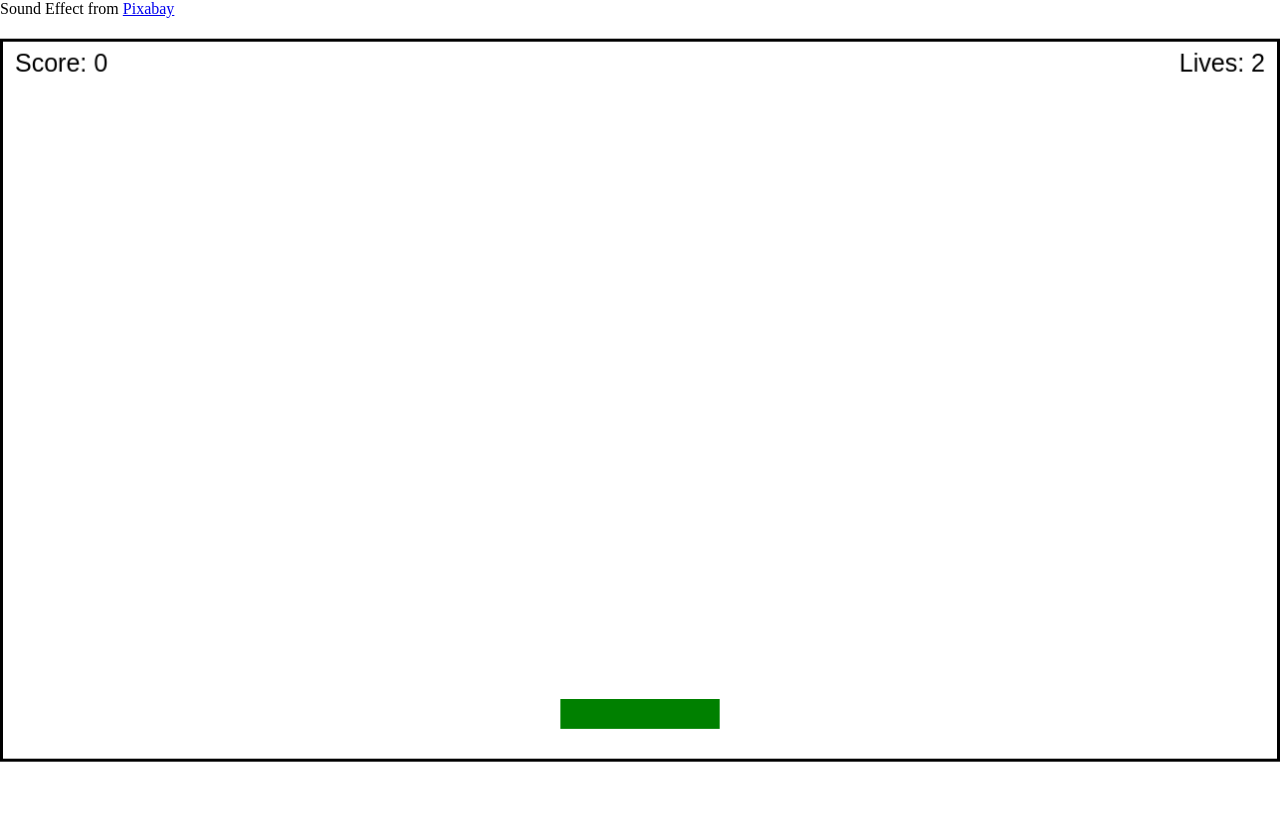
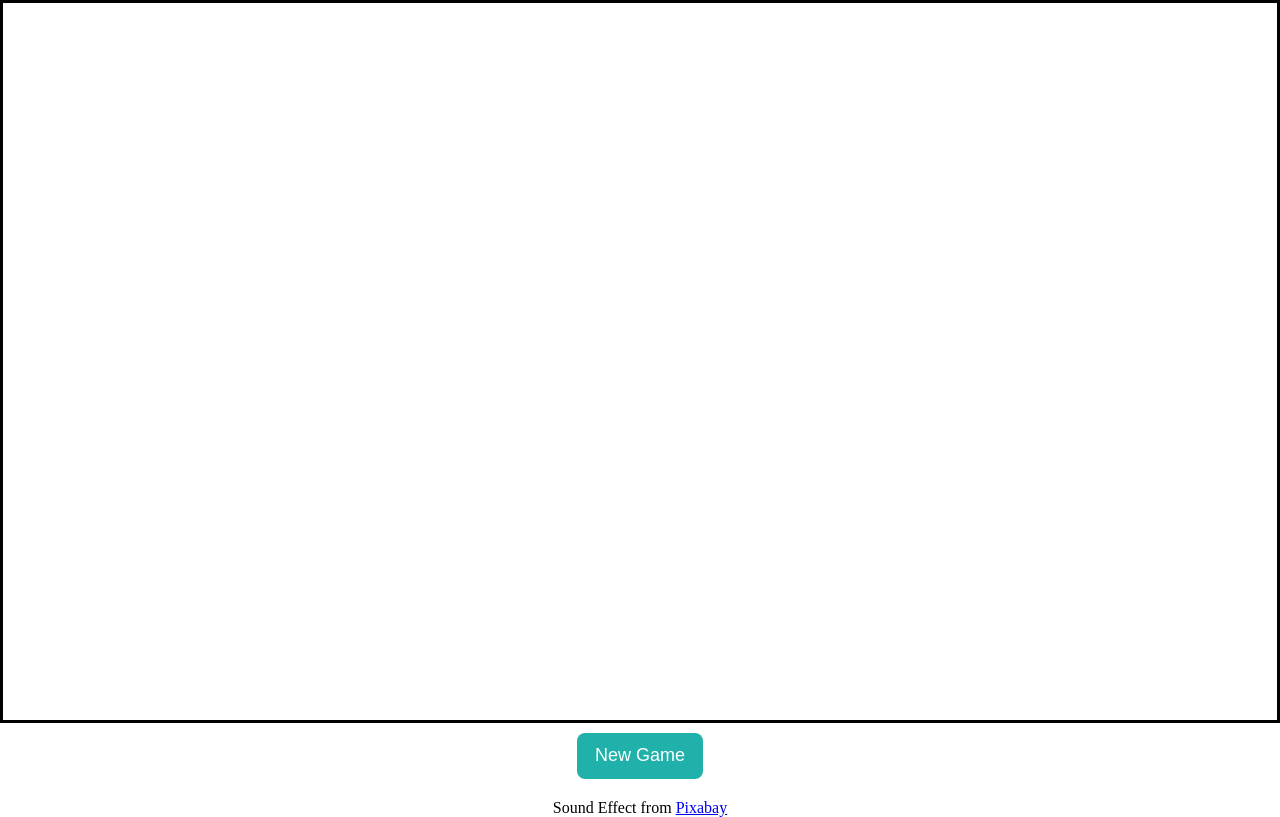
Before and after one commit to agoodson582/canvas-pong, a plain HTML site: page index.html in a window 1280 px wide. Drawn offline with Linux system fonts and the light colour scheme.

Commit message:
Added button for starting a new game

```diff
--- a/index.html
+++ b/index.html
@@ -10,13 +10,13 @@
 </head>
 <body>
     <canvas></canvas>
-
+    <button id="new-game">New Game</button>
 
     <!-- Image assets -->
     <img src="assets/ball.png" id="ball" class="game-asset">
 
     <!-- Temporary credits location -->
-    Sound Effect from <a target="_blank" href="https://pixabay.com/sound-effects/?utm_source=link-attribution&amp;utm_medium=referral&amp;utm_campaign=music&amp;utm_content=6409">Pixabay</a>
+    <p>Sound Effect from <a target="_blank" href="https://pixabay.com/sound-effects/?utm_source=link-attribution&amp;utm_medium=referral&amp;utm_campaign=music&amp;utm_content=6409">Pixabay</a></p>
 
     <script src="script.js"></script>
 </body>
--- a/script.js
+++ b/script.js
@@ -97,7 +97,8 @@ window.addEventListener('load', () => {
                     return
                 }
                 setTimeout(() => {respawn.play()}, 1000)
-                setTimeout(this.respawn.bind(this), 2000)
+                let timeoutID = setTimeout(this.respawn.bind(this), 2000)
+                timeoutIDs.push(timeoutID)
                 this.in = false
             }
         }
@@ -120,10 +121,11 @@ window.addEventListener('load', () => {
             this.position = {x: this.calcXPosition(), y: 10}
             this.speed = {x: 0, y: 0}
             this.in = true
-            setTimeout(() => {
+            let timeoutID = setTimeout(() => {
                 this.speed.x = this.originalSpeed.x * this.randomDirection()
                 this.speed.y = this.originalSpeed.y
             }, 1 * 1000);
+            timeoutIDs.push(timeoutID)
         }
     }
 
@@ -174,6 +176,7 @@ window.addEventListener('load', () => {
             context.font = `${this.fontSize}px ${this.fontFamily}`
 
             // Score
+            context.textAlign = 'left'
             context.fillText('Score: ' + this.game.score, 12, 30)
 
             // Lives
@@ -198,10 +201,13 @@ window.addEventListener('load', () => {
     class Game {
         constructor(size) {
             this.size = size
+            this.keyEvents = []
+        }
+
+        setup() {
             this.ball = new Ball(this, ballImg)
             this.paddle = new Paddle(this)
             this.inputListener = new InputListener(this)
-            this.keyEvents = []
             this.ui = new UI(this)
             this.score = 0
             this.over = false
@@ -230,7 +236,8 @@ window.addEventListener('load', () => {
         end(context) {
             this.draw(context)
             this.ui.drawGameOver(context)
-            setTimeout(() => {gameOver.play()}, 0.8 * 1000)
+            let timeoutID = setTimeout(() => {gameOver.play()}, 0.8 * 1000)
+            timeoutIDs.push(timeoutID)
         }
     }
 
@@ -244,11 +251,26 @@ window.addEventListener('load', () => {
             return
         }
         game.draw(cContext)
-        requestAnimationFrame(animate)
+        animateRequestID = requestAnimationFrame(animate)
     }
 
     function updatePosition(position, speed) {
         return {x: position.x + speed.x, y: position.y + speed.y}
+    }
+
+    function setupGame(context) {
+        if (animateRequestID)  cancelAnimationFrame(animateRequestID)
+        timeoutIDs.forEach(id => clearTimeout(id))
+        timeoutIDs = []
+
+        game.setup()
+        cContext.clearRect(0, 0, canvas.width, canvas.height)
+        game.draw(context)
+
+        let timeoutID = setTimeout(() => {
+            animate()
+        }, 3 * 1000);
+        timeoutIDs.push(timeoutID)
     }
 
     // Canvas setup
@@ -258,12 +280,10 @@ window.addEventListener('load', () => {
     canvas.width = 1280
     canvas.height = 720
 
-    // Game setup
     const game = new Game({x: canvas.width, y: canvas.height})
-    game.draw(cContext)
+    let timeoutIDs = []
+    let animateRequestID
     let lastTime = 0
 
-    setTimeout(() => {
-        animate()
-    }, 3 * 1000);
+    document.getElementById('new-game').addEventListener('click', () => setupGame(cContext))
 })
--- a/style.css
+++ b/style.css
@@ -4,15 +4,38 @@
     box-sizing: border-box;
 }
 
+body {
+    display: flex;
+    height: 100vh;
+    flex-direction: column;
+    align-items: center;
+}
+
 canvas {
     border: 3px solid black;
-    position: absolute;
-    top: 50%;
-    left: 50%;
-    transform: translate(-50%, -50%);
+    /* position: absolute; */
+    /* top: 50%; */
+    /* left: 50%; */
+    /* transform: translate(-50%, -50%); */
     background: #fff;
     max-width: 100%;
-    max-height: 100%;
+}
+
+button#new-game {
+    font-size: 18px;
+    margin-top: 10px;
+    margin-bottom: 20px;
+    padding-block: 0.7em;
+    padding-inline: 1em;
+    color: #fff;
+    background-color: #20b2aa;
+    border: none;
+    border-radius: 0.45em;
+    cursor: pointer;
+}
+
+button#new-game:hover {
+    background-color: #198a84;
 }
 
 .game-asset {
```
